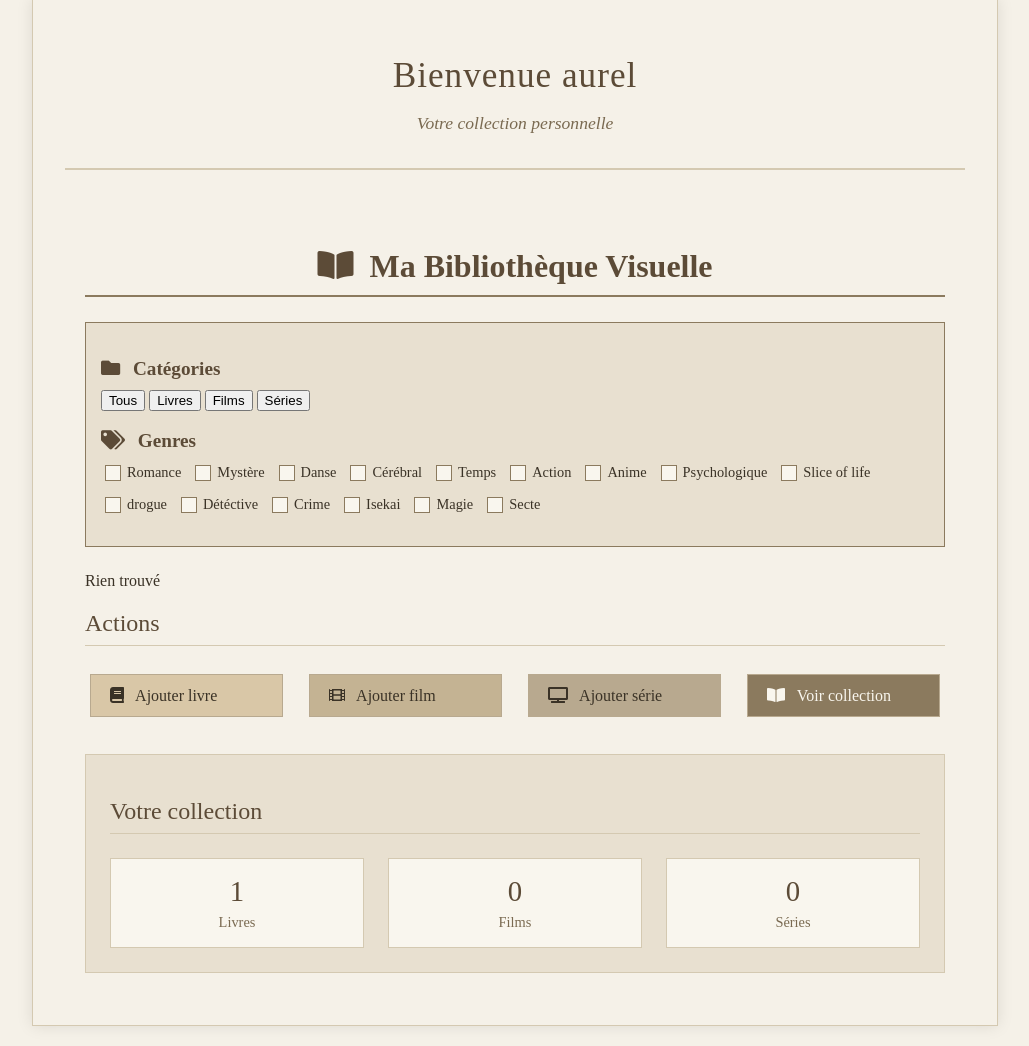
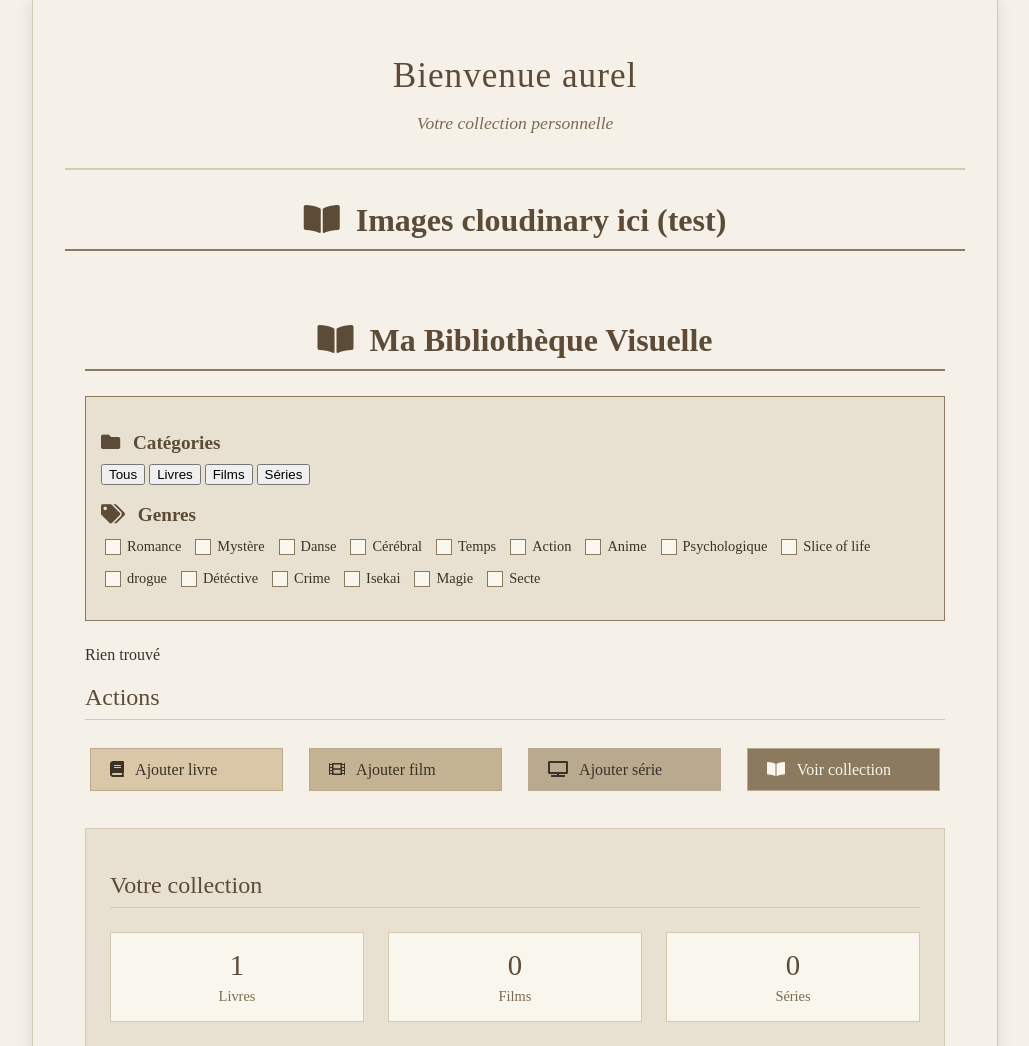
Before and after one commit to aurelczl/Project2.0, a Django app: page /profile/ in a window 1280 px wide. Shown: the part 275-1321 px from the top of the page, without its empty margins (125-1154 px from the left). Run offline with Django 5.2, Linux system fonts and the light colour scheme; a user stored in the database is signed in; data comes from the database, SQL or seed files in the repository; some libraries are stand-ins or nearby versions.

Commit message:
Debug: local cloudinary youtube video 0.0

```diff
--- a/templates/media/profile.html
+++ b/templates/media/profile.html
@@ -7,6 +7,10 @@
       <h1>Bienvenue {{ user.username }}</h1>
       <p class="vintage-subtitle">Votre collection personnelle</p>
     </div>
+
+    <h2 class="vintage-library-title">
+        <i class="fas fa-book-open"></i> Images cloudinary ici (test)
+    </h2>
 
     <div class="vintage-library-container">
     <h2 class="vintage-library-title">
```
